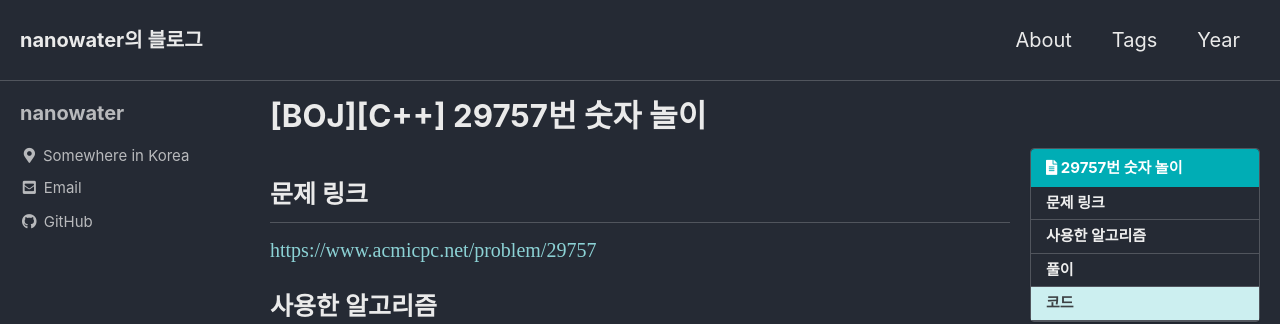
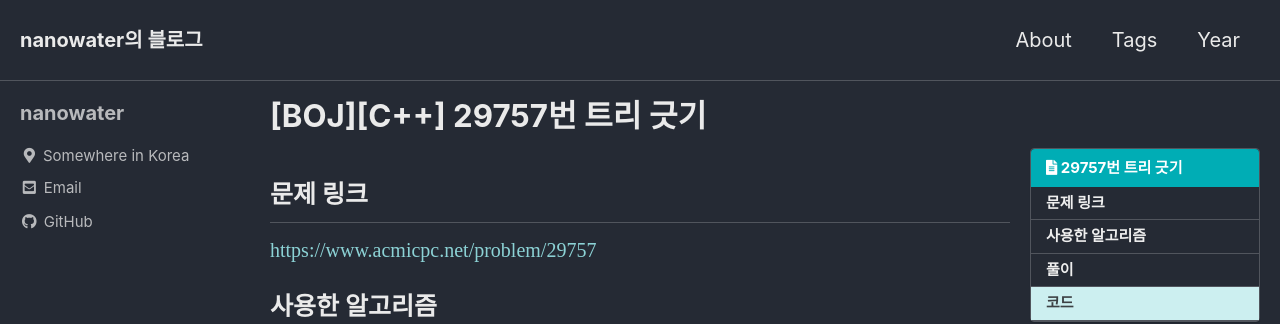
Before and after one commit to nanowater/github_blog, a Jekyll site: the page built from _posts/2024-04-09-BOJ_29757.md, in a window 1280 px wide. Shown: the top 324 px of the page. Built offline with Jekyll 4.4.1, drawn with Linux system fonts in a browser that asks for light colours; cached includes are drawn as plain includes; some web fonts are replaced; comment, search, counter and statistics services are not loaded; a style sheet for code colours, icons or effects is not loaded.

Commit message:
오타 수정

```diff
--- a/_posts/2024-04-09-BOJ_29757.md
+++ b/_posts/2024-04-09-BOJ_29757.md
@@ -1,12 +1,12 @@
 ---
-title: "[BOJ][C++] 29757번 숫자 놀이"
+title: "[BOJ][C++] 29757번 트리 긋기"
 last_modified_at: 2024-04-09
 tags:
     - PS
     - BOJ
 toc: true
 toc_sticky: true
-toc_label: "29757번 숫자 놀이"
+toc_label: "29757번 트리 긋기"
 excerpt: "2024-04-09"
 ---
 
```
